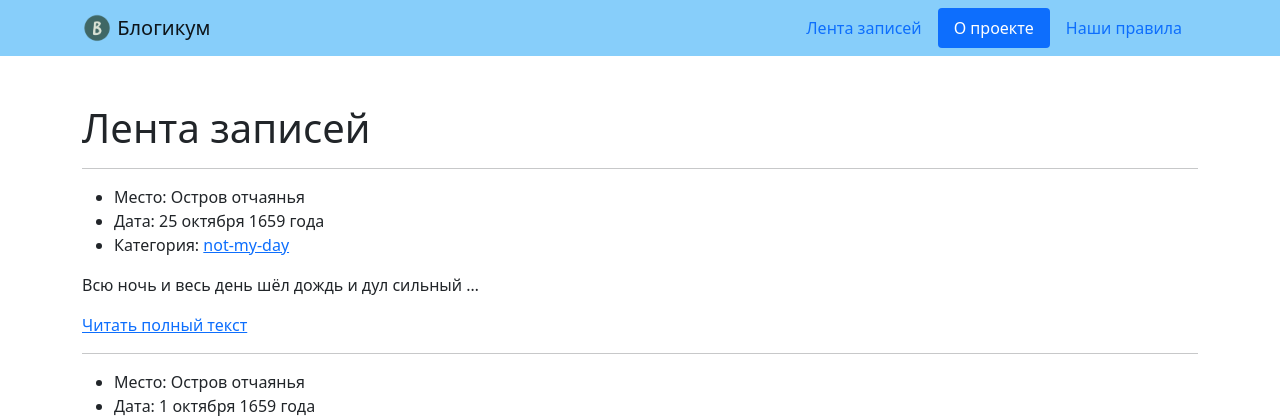
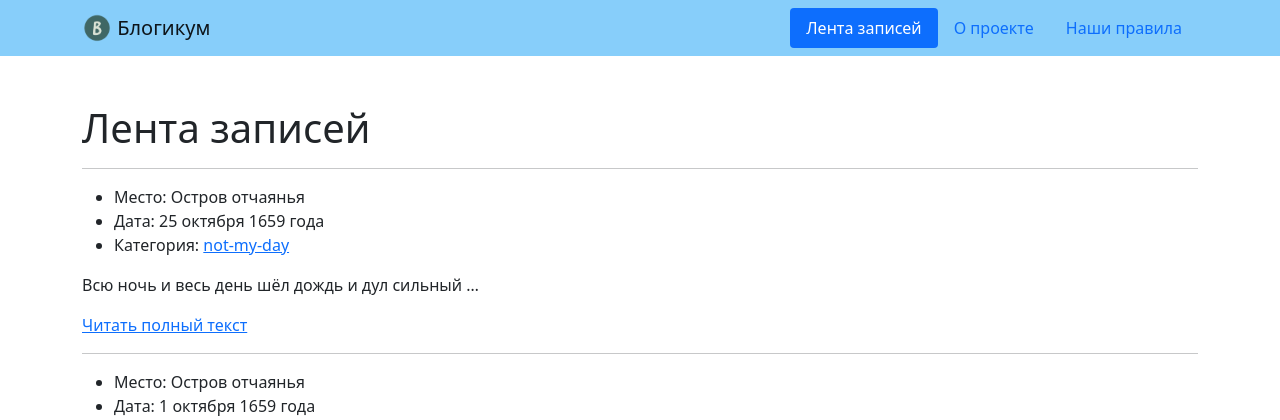
Before and after one commit to RosRaven/blogikum, a Django app: page / in a window 1280 px wide. Shown: the top 420 px of the page. Run offline with Django 5.2, Linux system fonts and the light colour scheme; some libraries are stand-ins or nearby versions.

Commit message:
chore: set up the backlighting of the buttons in the header

```diff
--- a/blogicum/templates/base.html
+++ b/blogicum/templates/base.html
@@ -31,13 +31,16 @@
                 </a>
                 <ul class="nav  nav-pills">
                     <li class="nav-item">
-                        <a class="nav-link" href="{% url 'blog:index' %}">Лента записей</a>
+                        <a class="nav-link{% if request.resolver_match.namespace == 'blog' and request.resolver_match.url_name == 'index' %} active{% endif %}"
+                        href="{% url 'blog:index' %}">Лента записей</a>
                     </li>
                     <li class="nav-item">
-                        <a class="nav-link active" href="{% url 'pages:about' %}">О проекте</a>
+                        <a class="nav-link{% if request.resolver_match.namespace == 'pages' and request.resolver_match.url_name == 'about' %} active{% endif %}"
+                        href="{% url 'pages:about' %}">О проекте</a>
                     </li>
                     <li class="nav-item">
-                        <a class="nav-link" href="{% url 'pages:rules' %}">Наши правила</a>
+                        <a class="nav-link{% if request.resolver_match.namespace == 'pages' and request.resolver_match.url_name == 'rules' %} active{% endif %}"
+                        href="{% url 'pages:rules' %}">Наши правила</a>
                     </li>
                 </ul>
             </div>
```
